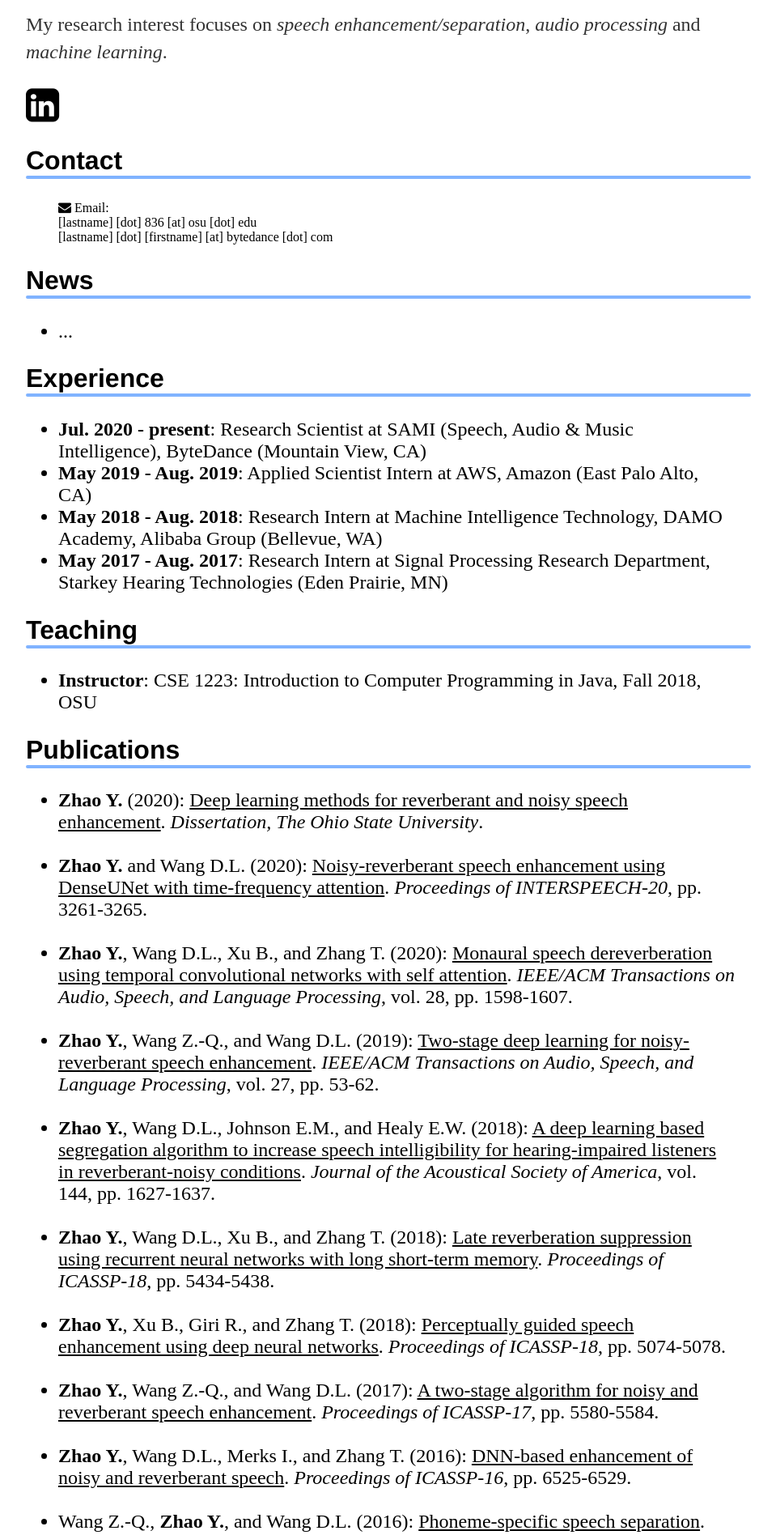
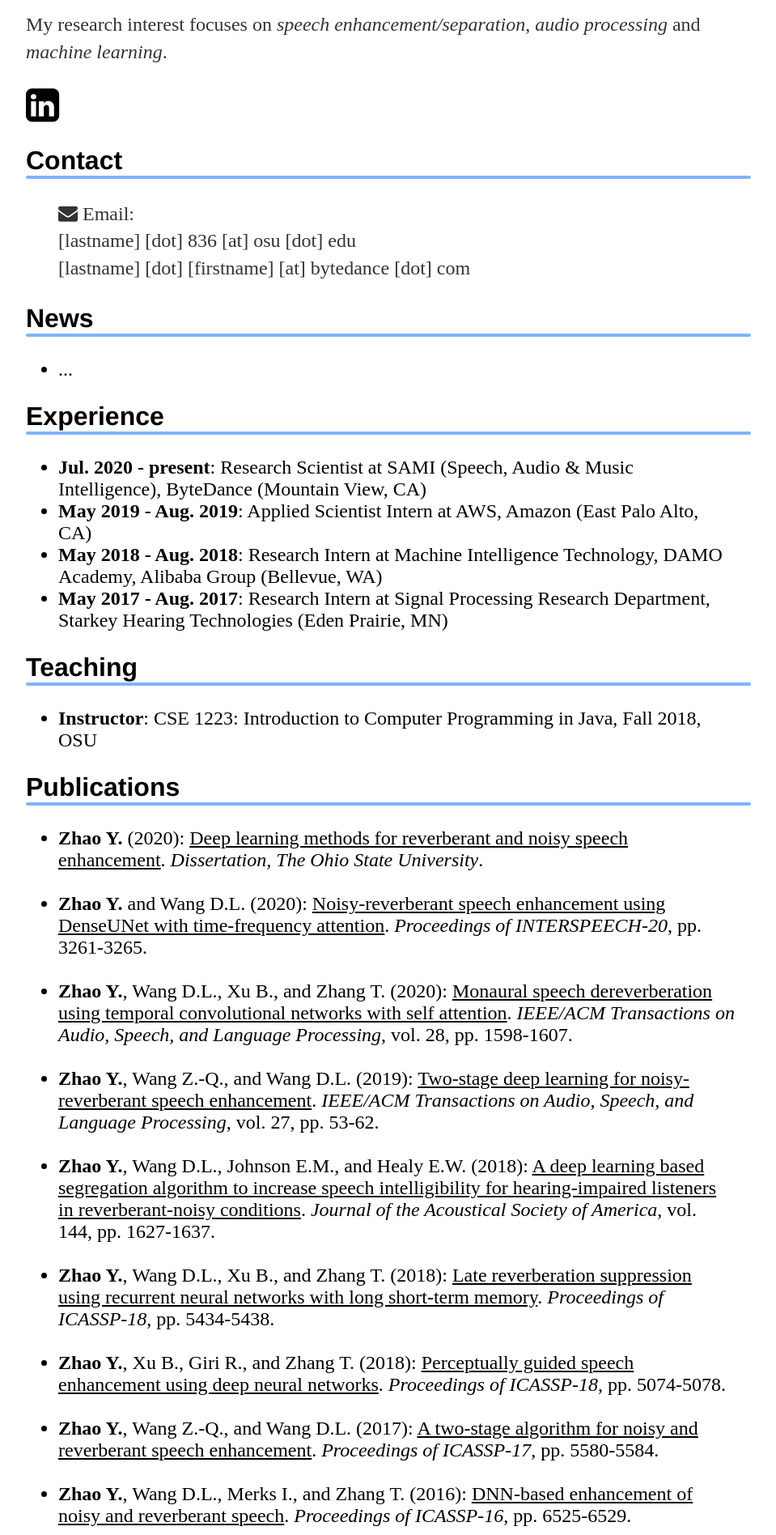
Before and after one commit to cliffzhao/cliffzhao.github.io, a Jekyll site: the page built from index.html, in a window 1280 px wide. Shown: the part 340-2236 px from the top of the page at 81% size, without its empty margins (160-1119 px from the left). Built offline with Jekyll 4.4.1, drawn with Linux system fonts in a browser that asks for light colours; a style sheet for code colours, icons or effects is not loaded.

Commit message:
Update index.html

```diff
--- a/index.html
+++ b/index.html
@@ -25,9 +25,11 @@ title: Yan Zhao
 
     <h2>Contact</h2>
     <ul>
-      	<span><i class="fa fa-envelope"></i> Email: </br>
+      	<p>
+		<i class="fa fa-envelope"></i> Email: </br>
 		  [lastname] [dot] 836 [at] osu [dot] edu </br>
-		  [lastname] [dot] [firstname] [at] bytedance [dot] com</span>
+		  [lastname] [dot] [firstname] [at] bytedance [dot] com
+	</p>
 
     </ul>
 
```
